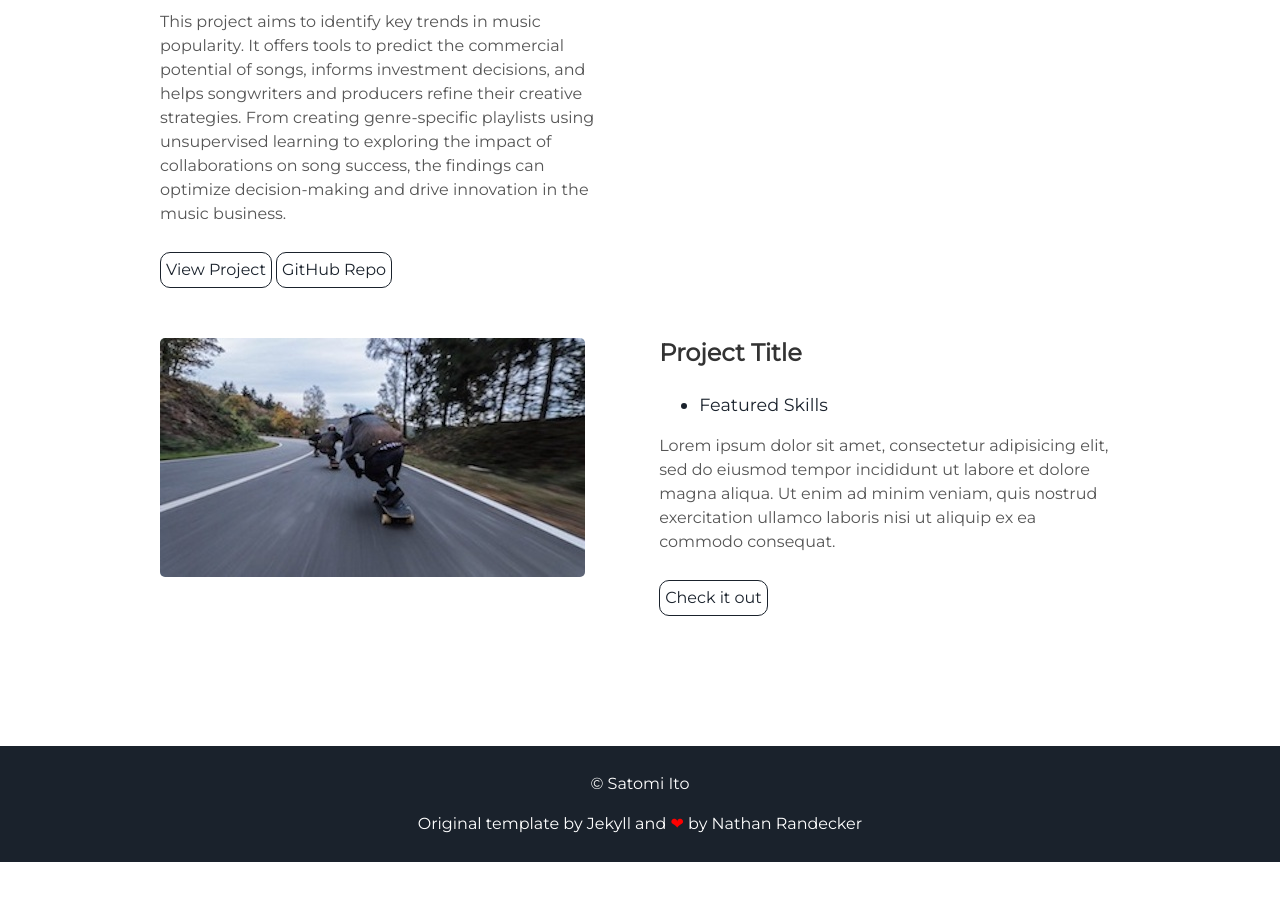
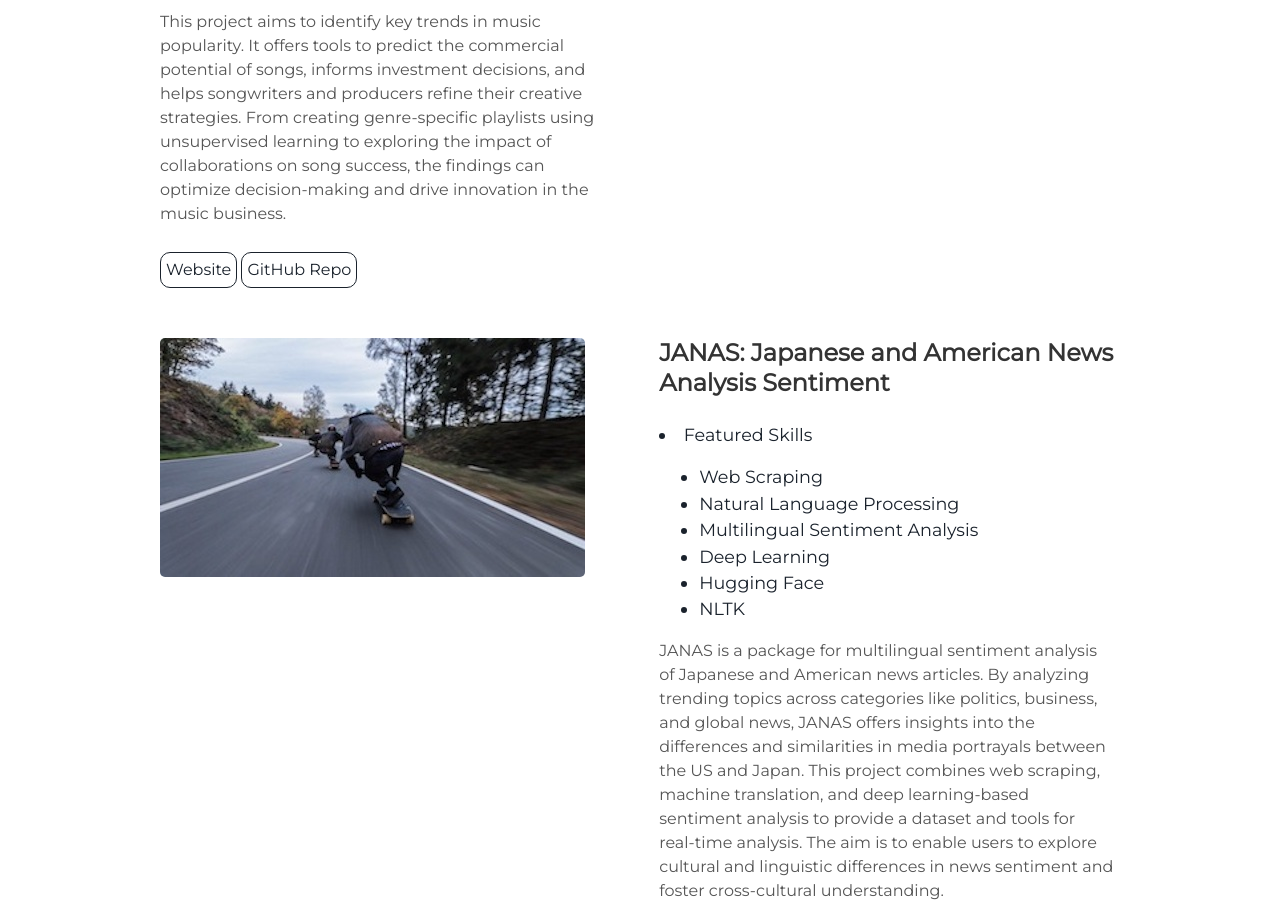
Before and after one commit to satomitheito/satomitheito.github.io, a Jekyll site: the page built from index.html, in a window 1280 px wide and 900 px high, scrolled down 2283 px. Built offline with Jekyll 4.4.1, drawn with Linux system fonts in a browser that asks for light colours; before the commit the page ends 3145 px from its top, so only the background shows below that; some of the changed text lies outside the part shown.

Commit message:
insert project

```diff
--- a/Gemfile
+++ b/Gemfile
@@ -1,3 +1,3 @@
-source 'https://rubygems.org'
+source "https://rubygems.org"
 
-gem 'github-pages', group: :jekyll_plugins
+gem "github-pages", group: :jekyll_plugins
--- a/_includes/projects.html
+++ b/_includes/projects.html
@@ -26,7 +26,7 @@
     <p>
       This project aims to identify key trends in music popularity. It offers tools to predict the commercial potential of songs, informs investment decisions, and helps songwriters and producers refine their creative strategies. From creating genre-specific playlists using unsupervised learning to exploring the impact of collaborations on song success, the findings can optimize decision-making and drive innovation in the music business.
     </p>
-    <a class="project-link" href="https://samyuvakkalanka.georgetown.domains/Final_Project/" target="_blank" rel="noopener noreferrer">View Project</a>
+    <a class="project-link" href="https://samyuvakkalanka.georgetown.domains/Final_Project/" target="_blank" rel="noopener noreferrer">Website</a>
     <a class="project-link" href="https://github.com/satomitheito/Spotify-Song-Analysis" target="_blank" rel="noopener noreferrer">GitHub Repo</a>
   </div>
 </div>
@@ -36,12 +36,23 @@
   <div class="images-left">
     <img alt="mountains" src="{{ "/assets/img/skate.jpg" | prepend: site.baseurl }}" />
   </div>
+
   <div class="contents-right">
-    <h3> Project Title </h3>
-    <ul>
-      <li> Featured Skills</li>
-    </ul>
-    <p>Lorem ipsum dolor sit amet, consectetur adipisicing elit, sed do eiusmod tempor incididunt ut labore et dolore magna aliqua. Ut enim ad minim veniam, quis nostrud exercitation ullamco laboris nisi ut aliquip ex ea commodo consequat.</p>
-    <a class="project-link" href="#">Check it out</a>
+    <h3> JANAS: Japanese and American News Analysis Sentiment </h3>
+    <li> Featured Skills</li>
+    <ul class="skills-list">
+      <li>Web Scraping</li>
+      <li>Natural Language Processing</li>
+      <li>Multilingual Sentiment Analysis</li>
+      <li>Deep Learning</li>
+      <li>Hugging Face</li>
+      <li>NLTK</li>
+  </ul>
+  <p>
+    JANAS is a package for multilingual sentiment analysis of Japanese and American news articles. By analyzing trending topics across categories like politics, business, and global news, JANAS offers insights into the differences and similarities in media portrayals between the US and Japan. This project combines web scraping, machine translation, and deep learning-based sentiment analysis to provide a dataset and tools for real-time analysis. The aim is to enable users to explore cultural and linguistic differences in news sentiment and foster cross-cultural understanding.
+  </p>
+  <a class="project-link" href="https://satomitheito.github.io/NLP-Article-Analysis/" target="_blank" rel="noopener noreferrer">Website</a>
+  <a class="project-link" href="https://github.com/satomitheito/NLP-Article-Analysis/blob/main/JANAS/img/5400_final.pdf" target="_blank" rel="noopener noreferrer">Presentation</a>
+  <a class="project-link" href="https://github.com/satomitheito/NLP-Article-Analysis" target="_blank" rel="noopener noreferrer">GitHub Repo</a>
   </div>
 </div>
```
